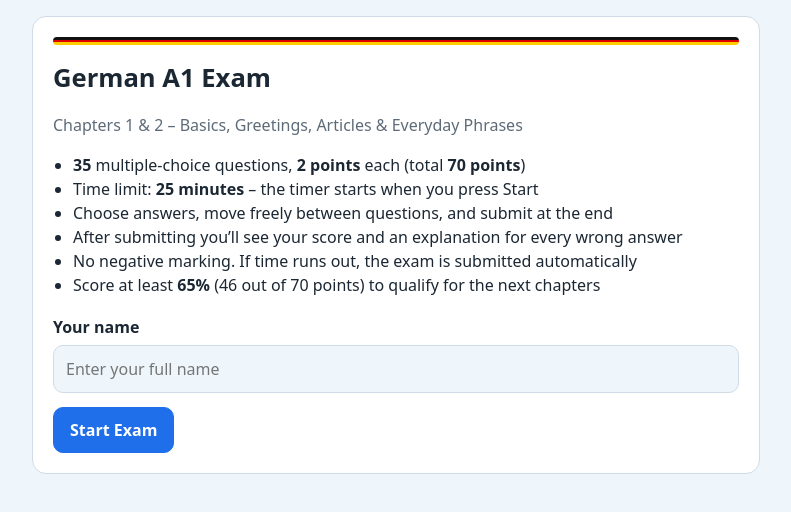
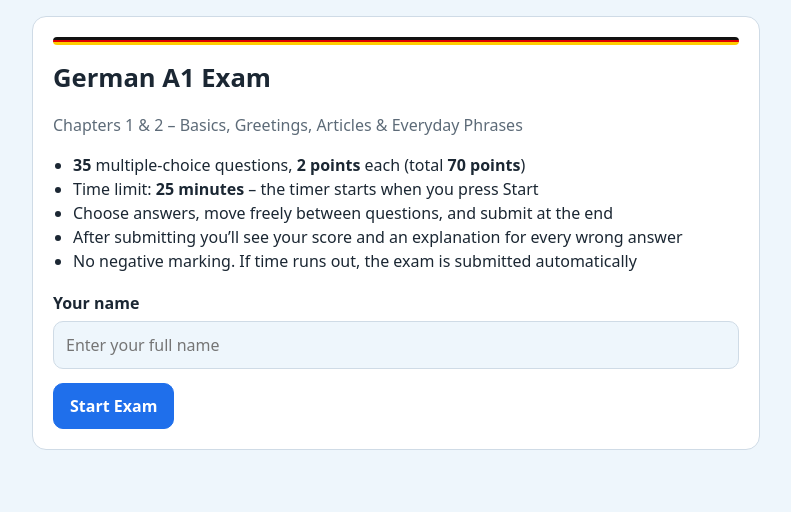
Before and after one commit to m-brijesh/germantest, a plain HTML site: page index.html in a window 1280 px wide. Shown: the whole page, without its empty margins (244-1035 px from the left). Drawn offline with Linux system fonts and the light colour scheme.

Commit message:
Update index.html

```diff
--- a/index.html
+++ b/index.html
@@ -65,7 +65,6 @@ dialog::backdrop{background:rgba(0,0,0,.5)}
     <li>Choose answers, move freely between questions, and submit at the end</li>
     <li>After submitting you’ll see your score and an explanation for every wrong answer</li>
     <li>No negative marking. If time runs out, the exam is submitted automatically</li>
-    <li>Score at least <b>65%</b> (46 out of 70 points) to qualify for the next chapters</li>
   </ul>
   <label for="nameIn" style="font-weight:600;display:block;margin-bottom:6px">Your name</label>
   <input id="nameIn" type="text" maxlength="60" placeholder="Enter your full name" autocomplete="name">
```
